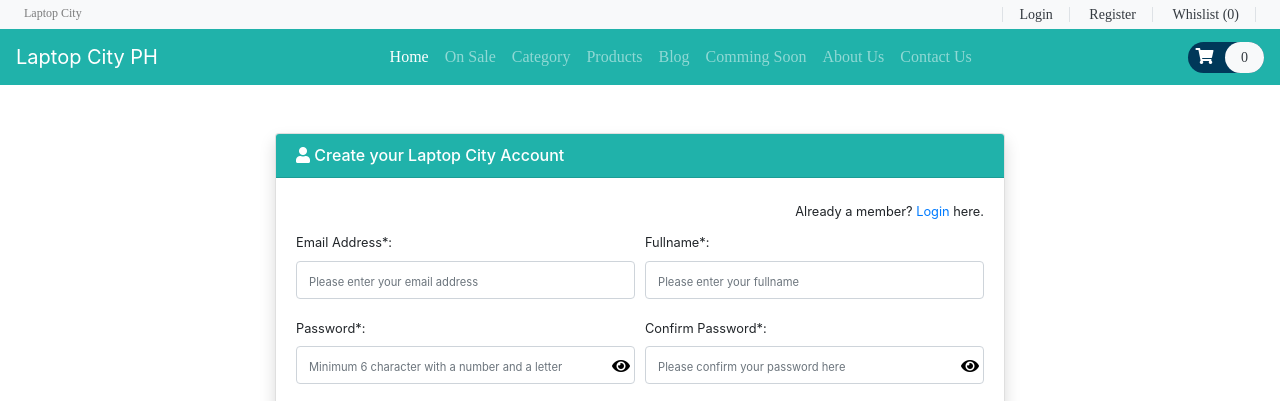
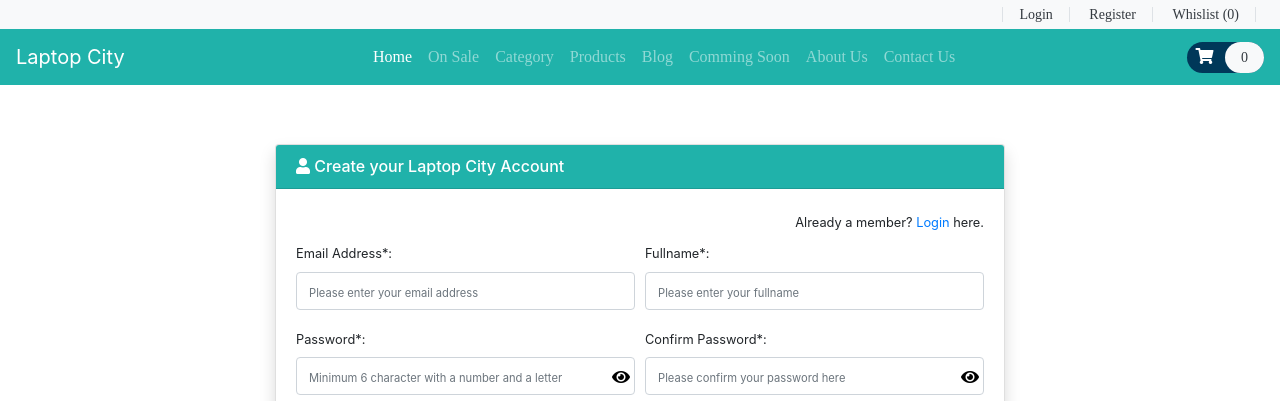
Before and after one commit to orlancastelo/laptopcity, a website: page register.html in a window 1280 px wide. Shown: the top 401 px of the page. Drawn offline with nearby package versions, Linux system fonts and the light colour scheme; a web font is replaced by a local one.

Commit message:
modified register.html

```diff
--- a/register.html
+++ b/register.html
@@ -17,9 +17,9 @@
 <body>
 
     <!-- Start Header -->
-    <header id="header">
+    <header id="header" class="fixed-top">
         <div class="strip d-flex justify-content-between px-4 py-1 bg-light">
-            <p class="font-rale font-size-12 text-black-50 m-0">Laptop City</p>
+            <p class="font-rale font-size-12 text-black-50 m-0"></p>
 
             <div class="font-rale font-size-14">
                 <a href="login.html" class="px-3 border-right border-left text-dark">Login</a>
@@ -30,7 +30,7 @@
 
         <!-- Start Navigation Bar -->
         <nav class="navbar navbar-expand-lg navbar-dark color-second-bg">
-            <a class="navbar-brand" href="#">Laptop City PH</a>
+            <a class="navbar-brand" href="#">Laptop City</a>
             <button class="navbar-toggler" type="button" data-toggle="collapse" data-target="#navbarNav" aria-controls="navbarNav" aria-expanded="false" aria-label="Toggle navigation">
               <span class="navbar-toggler-icon"></span>
             </button>
@@ -74,7 +74,7 @@
     <!-- End Header -->
 
     <!-- Registration Start -->
-    <main id="registration-main-content">
+    <main id="registration-main-content" class="pt-5 mt-5">
         <div class="container h-100 py-5">
             <div class="row h-100 justify-content-center">
                 <div class="col-lg-8">
```
